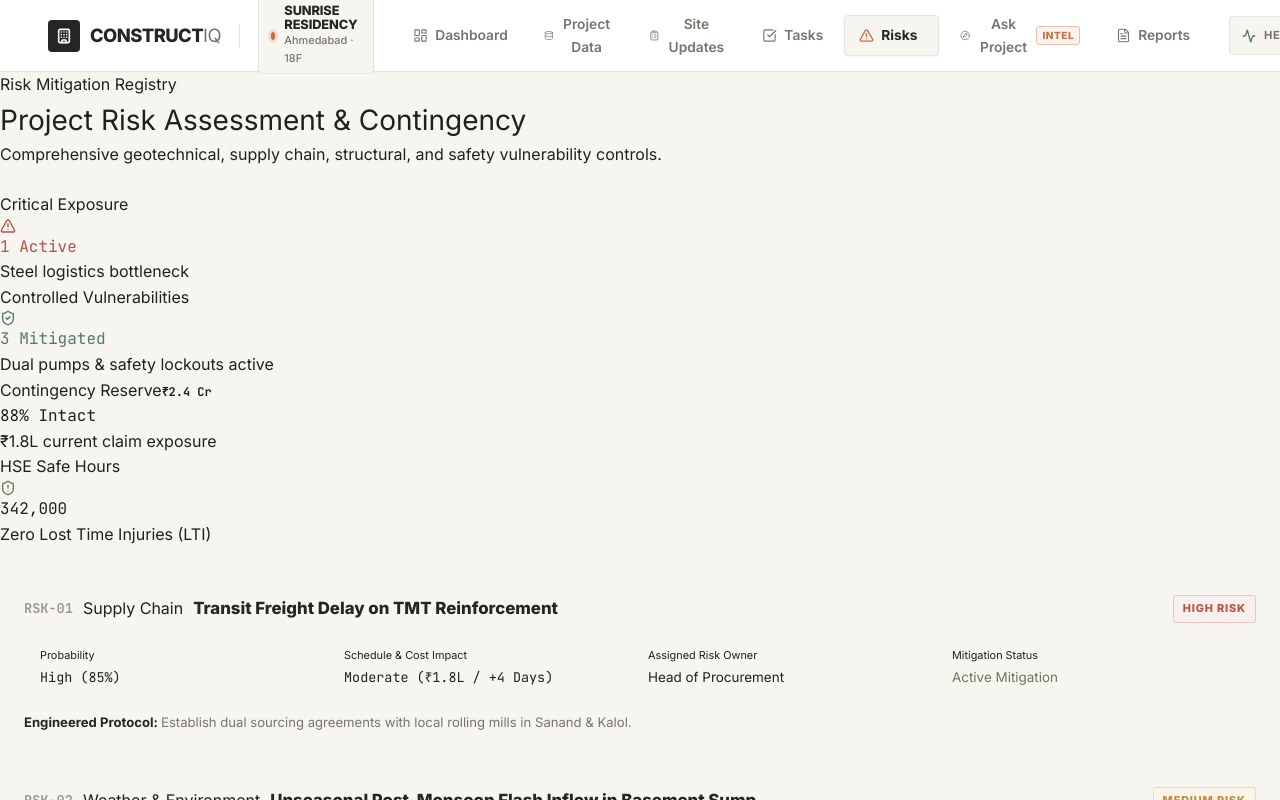
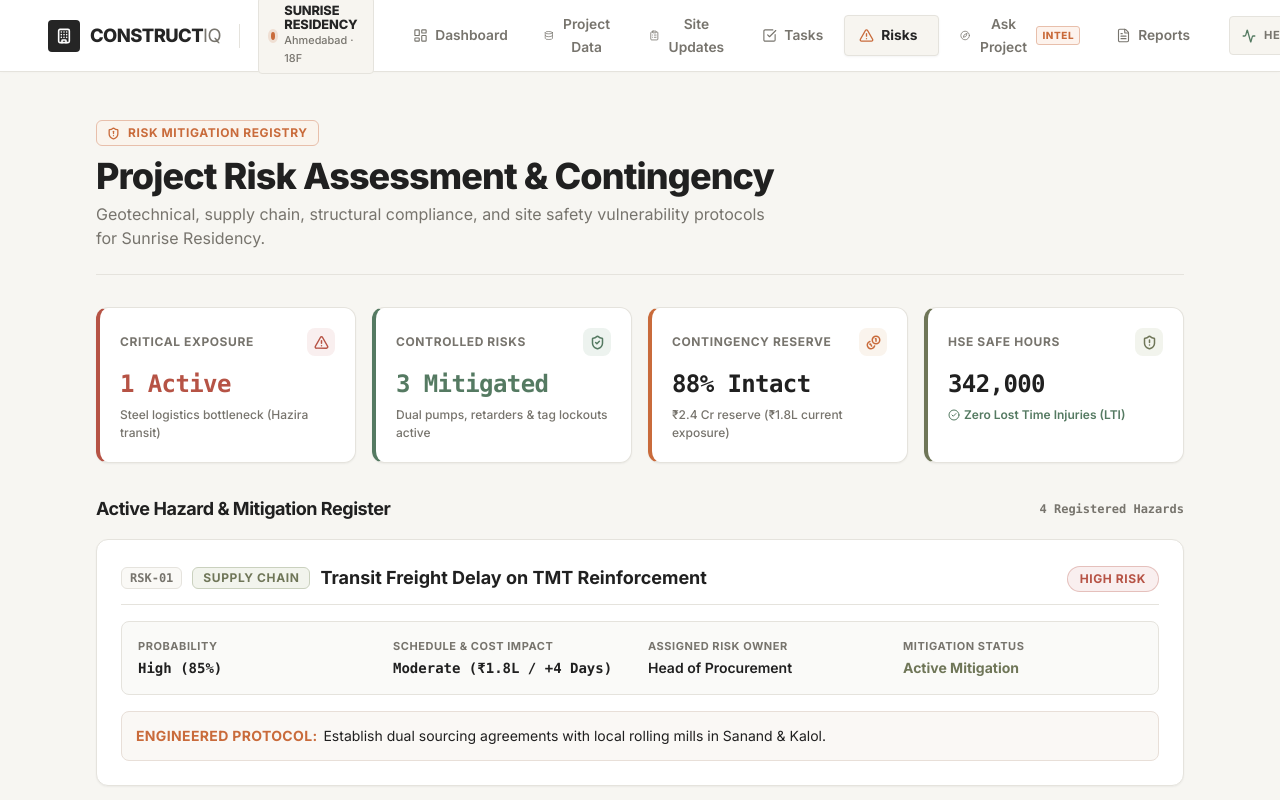
Before and after one commit to Yug1003/Hackathon-LJ, a React (Vite) app: page / in a window 1280 px wide. Both pictures are taken after a click on the button "Risks". Shown: the top 800 px of the page. Built offline with nearby package versions, Linux system fonts and the light colour scheme.

Commit message:
feat: restyle Risks view with max-w-6xl container, 4 colored stat cards, clean risk entry cards, and highlighted protocol boxes

```diff
--- a/src/views/RisksView.jsx
+++ b/src/views/RisksView.jsx
@@ -1,109 +1,216 @@
 import React from 'react';
 import { PROJECT_RISKS } from '../data/projectData';
-import { AlertTriangle, ShieldCheck, CheckCircle2, ShieldAlert } from 'lucide-react';
+import {
+  AlertTriangle,
+  ShieldCheck,
+  ShieldAlert,
+  Coins,
+  CheckCircle2,
+  Clock,
+  ArrowUpRight,
+  ShieldX
+} from 'lucide-react';
 
 export default function RisksView() {
   return (
-    <div className="view-container">
-      <div className="section-header-wrap" style={{ marginBottom: '24px' }}>
-        <div>
-          <div className="hero-subtitle">Risk Mitigation Registry</div>
-          <h1 className="section-title" style={{ fontSize: '1.75rem' }}>Project Risk Assessment & Contingency</h1>
-          <p className="section-caption">
-            Comprehensive geotechnical, supply chain, structural, and safety vulnerability controls.
+    <div className="w-full bg-[#F7F6F2] min-h-[calc(100vh-72px)] py-8 md:py-12 select-none">
+      {/* Centered Main Container */}
+      <div className="max-w-6xl mx-auto px-4 sm:px-6 lg:px-8">
+
+        {/* Page Header & Visual Hierarchy */}
+        <div className="mb-8 pb-6 border-b border-[#E5E3DD]">
+          <div className="inline-flex items-center gap-2 px-2.5 py-1 rounded-md bg-[#FAF4ED] border border-[#E8BFAB] text-[#C96B3B] text-xs font-bold uppercase tracking-wider mb-2.5">
+            <ShieldAlert size={13} strokeWidth={2.4} />
+            <span>Risk Mitigation Registry</span>
+          </div>
+          <h1 className="text-2xl sm:text-3xl lg:text-4xl font-extrabold text-[#202020] tracking-tight">
+            Project Risk Assessment & Contingency
+          </h1>
+          <p className="text-sm sm:text-base text-[#77746D] mt-1.5 max-w-2xl font-normal leading-relaxed">
+            Geotechnical, supply chain, structural compliance, and site safety vulnerability protocols for Sunrise Residency.
+          </p>
+        </div>
+
+        {/* 4 Summary Stat Cards - Responsive Grid */}
+        <div className="grid grid-cols-1 sm:grid-cols-2 lg:grid-cols-4 gap-4 mb-8">
+          {/* Card 1: Critical Exposure */}
+          <div className="bg-white rounded-xl border border-[#E5E3DD] border-l-4 border-l-[#B65345] p-5 shadow-sm hover:shadow-md transition-all duration-200">
+            <div className="flex items-center justify-between mb-3">
+              <span className="text-xs font-bold text-[#77746D] uppercase tracking-wider">
+                Critical Exposure
+              </span>
+              <div className="w-7 h-7 rounded-lg bg-[#F9EFEF] flex items-center justify-center text-[#B65345]">
+                <AlertTriangle size={15} strokeWidth={2.4} />
+              </div>
+            </div>
+            <div className="text-2xl font-extrabold text-[#B65345] tracking-tight font-mono">
+              1 Active
+            </div>
+            <p className="text-xs text-[#77746D] mt-1.5 font-medium leading-normal">
+              Steel logistics bottleneck (Hazira transit)
+            </p>
+          </div>
+
+          {/* Card 2: Controlled Vulnerabilities */}
+          <div className="bg-white rounded-xl border border-[#E5E3DD] border-l-4 border-l-[#557A62] p-5 shadow-sm hover:shadow-md transition-all duration-200">
+            <div className="flex items-center justify-between mb-3">
+              <span className="text-xs font-bold text-[#77746D] uppercase tracking-wider">
+                Controlled Risks
+              </span>
+              <div className="w-7 h-7 rounded-lg bg-[#EDF3EF] flex items-center justify-center text-[#557A62]">
+                <ShieldCheck size={15} strokeWidth={2.4} />
+              </div>
+            </div>
+            <div className="text-2xl font-extrabold text-[#557A62] tracking-tight font-mono">
+              3 Mitigated
+            </div>
+            <p className="text-xs text-[#77746D] mt-1.5 font-medium leading-normal">
+              Dual pumps, retarders & tag lockouts active
+            </p>
+          </div>
+
+          {/* Card 3: Contingency Reserve */}
+          <div className="bg-white rounded-xl border border-[#E5E3DD] border-l-4 border-l-[#C96B3B] p-5 shadow-sm hover:shadow-md transition-all duration-200">
+            <div className="flex items-center justify-between mb-3">
+              <span className="text-xs font-bold text-[#77746D] uppercase tracking-wider">
+                Contingency Reserve
+              </span>
+              <div className="w-7 h-7 rounded-lg bg-[#FAF4ED] flex items-center justify-center text-[#C96B3B]">
+                <Coins size={15} strokeWidth={2.4} />
+              </div>
+            </div>
+            <div className="text-2xl font-extrabold text-[#202020] tracking-tight font-mono">
+              88% Intact
+            </div>
+            <p className="text-xs text-[#77746D] mt-1.5 font-medium leading-normal">
+              ₹2.4 Cr reserve (₹1.8L current exposure)
+            </p>
+          </div>
+
+          {/* Card 4: HSE Safe Hours */}
+          <div className="bg-white rounded-xl border border-[#E5E3DD] border-l-4 border-l-[#6F7658] p-5 shadow-sm hover:shadow-md transition-all duration-200">
+            <div className="flex items-center justify-between mb-3">
+              <span className="text-xs font-bold text-[#77746D] uppercase tracking-wider">
+                HSE Safe Hours
+              </span>
+              <div className="w-7 h-7 rounded-lg bg-[#F2F4ED] flex items-center justify-center text-[#6F7658]">
+                <ShieldAlert size={15} strokeWidth={2.4} />
+              </div>
+            </div>
+            <div className="text-2xl font-extrabold text-[#202020] tracking-tight font-mono">
+              342,000
+            </div>
+            <p className="text-xs text-[#557A62] mt-1.5 font-semibold leading-normal flex items-center gap-1">
+              <CheckCircle2 size={12} />
+              <span>Zero Lost Time Injuries (LTI)</span>
             </p>
           </div>
         </div>
 
-      {/* 2x2 Risk Metrics summary */}
-      <div className="metrics-row" style={{ marginBottom: '28px' }}>
-        <div className="metric-card">
-          <div className="metric-header">
-            <span className="metric-label">Critical Exposure</span>
-            <AlertTriangle size={16} color="#B65345" />
-          </div>
-          <div className="metric-val mono-nums" style={{ color: 'var(--color-status-critical)' }}>1 Active</div>
-          <div className="metric-sub critical">Steel logistics bottleneck</div>
+        {/* Section Headline */}
+        <div className="flex items-center justify-between mb-4">
+          <h2 className="text-lg font-bold text-[#202020] tracking-tight">
+            Active Hazard & Mitigation Register
+          </h2>
+          <span className="text-xs font-semibold text-[#77746D] font-mono">
+            {PROJECT_RISKS.length} Registered Hazards
+          </span>
         </div>
 
-        <div className="metric-card">
-          <div className="metric-header">
-            <span className="metric-label">Controlled Vulnerabilities</span>
-            <ShieldCheck size={16} color="#557A62" />
-          </div>
-          <div className="metric-val mono-nums" style={{ color: 'var(--color-status-success)' }}>3 Mitigated</div>
-          <div className="metric-sub positive">Dual pumps & safety lockouts active</div>
+        {/* Risk Entry Cards - Stacked with clean vertical spacing */}
+        <div className="space-y-4 sm:space-y-5">
+          {PROJECT_RISKS.map((risk) => {
+            const isHigh = risk.level === 'High';
+            const isMedium = risk.level === 'Medium';
+
+            return (
+              <div
+                key={risk.id}
+                className="bg-white rounded-xl border border-[#E5E3DD] p-5 sm:p-6 shadow-sm hover:shadow-md hover:-translate-y-0.5 hover:border-[#C96B3B]/60 transition-all duration-200"
+              >
+                {/* Header Row: Code, Category, Title + Right-aligned Risk Pill */}
+                <div className="flex flex-col sm:flex-row sm:items-center justify-between gap-3 pb-3 border-b border-[#E5E3DD]">
+                  <div className="flex items-center flex-wrap gap-2.5">
+                    <span className="px-2 py-0.5 rounded-md bg-[#FAF9F6] border border-[#E5E3DD] font-mono font-bold text-xs text-[#77746D]">
+                      {risk.id}
+                    </span>
+                    <span className="px-2.5 py-0.5 rounded-md bg-[#F2F4ED] text-[#6F7658] border border-[#CAD1BE] text-xs font-bold uppercase tracking-wider">
+                      {risk.category}
+                    </span>
+                    <h3 className="text-base sm:text-lg font-bold text-[#202020]">
+                      {risk.title}
+                    </h3>
                   </div>
 
-        <div className="metric-card">
-          <div className="metric-header">
-            <span className="metric-label">Contingency Reserve</span>
-            <span className="mono-nums" style={{ fontSize: '0.75rem', fontWeight: 700 }}>₹2.4 Cr</span>
-          </div>
-          <div className="metric-val mono-nums">88% Intact</div>
-          <div className="metric-sub positive">₹1.8L current claim exposure</div>
-        </div>
-
-        <div className="metric-card">
-          <div className="metric-header">
-            <span className="metric-label">HSE Safe Hours</span>
-            <ShieldAlert size={16} color="#6F7658" />
-          </div>
-          <div className="metric-val mono-nums">342,000</div>
-          <div className="metric-sub positive">Zero Lost Time Injuries (LTI)</div>
+                  {/* Level Pill */}
+                  <div className="self-start sm:self-auto">
+                    <span
+                      className={`inline-block px-3 py-1 rounded-full text-xs font-bold uppercase tracking-wider border ${
+                        isHigh
+                          ? 'bg-[#F9EFEF] text-[#B65345] border-[#B65345]/30'
+                          : isMedium
+                          ? 'bg-[#FBF4E8] text-[#C18A3A] border-[#C18A3A]/30'
+                          : 'bg-[#EDF3EF] text-[#557A62] border-[#557A62]/30'
+                      }`}
+                    >
+                      {risk.level} Risk
+                    </span>
                   </div>
                 </div>
 
-      {/* Risks Table / Cards */}
-      <div style={{ display: 'flex', flexDirection: 'column', gap: '14px' }}>
-        {PROJECT_RISKS.map((risk) => (
-          <div
-            key={risk.id}
-            className="critical-card"
-            style={{ padding: '20px 24px' }}
-          >
-            <div style={{ display: 'flex', justifyContent: 'space-between', alignItems: 'flex-start', marginBottom: '8px' }}>
-              <div style={{ display: 'flex', alignItems: 'center', gap: '10px' }}>
-                <span className="mono-nums" style={{ fontWeight: 800, fontSize: '0.85rem', color: 'var(--color-text-muted)' }}>
-                  {risk.id}
+                {/* 4-Column Assessment Details Grid */}
+                <div className="grid grid-cols-1 sm:grid-cols-2 lg:grid-cols-4 gap-4 bg-[#FAFAF8] rounded-lg p-4 border border-[#E5E3DD] my-4">
+                  <div>
+                    <span className="block text-[11px] font-bold text-[#77746D] uppercase tracking-wider">
+                      Probability
                     </span>
-                <span className="question-cat-tag" style={{ margin: 0 }}>
-                  {risk.category}
-                </span>
-                <h3 style={{ fontSize: '1.05rem', fontWeight: 800, color: 'var(--color-primary)' }}>
-                  {risk.title}
-                </h3>
-              </div>
-              <span className={`critical-badge ${risk.level === 'High' ? 'badge-critical' : 'badge-warning'}`}>
-                {risk.level} Risk
+                    <span className="block text-sm font-bold font-mono text-[#202020] mt-0.5">
+                      {risk.probability}
                     </span>
                   </div>
 
-            <div style={{ display: 'grid', gridTemplateColumns: 'repeat(4, 1fr)', gap: '16px', background: 'var(--color-bg)', padding: '12px 16px', borderRadius: 'var(--radius-sm)', margin: '12px 0' }}>
                   <div>
-                <span className="critical-impact-label" style={{ display: 'block', fontSize: '0.68rem' }}>Probability</span>
-                <span className="critical-impact-val mono-nums" style={{ fontSize: '0.84rem' }}>{risk.probability}</span>
+                    <span className="block text-[11px] font-bold text-[#77746D] uppercase tracking-wider">
+                      Schedule & Cost Impact
+                    </span>
+                    <span className="block text-sm font-bold font-mono text-[#202020] mt-0.5">
+                      {risk.impact}
+                    </span>
                   </div>
+
                   <div>
-                <span className="critical-impact-label" style={{ display: 'block', fontSize: '0.68rem' }}>Schedule & Cost Impact</span>
-                <span className="critical-impact-val mono-nums" style={{ fontSize: '0.84rem' }}>{risk.impact}</span>
+                    <span className="block text-[11px] font-bold text-[#77746D] uppercase tracking-wider">
+                      Assigned Risk Owner
+                    </span>
+                    <span className="block text-sm font-semibold text-[#202020] mt-0.5">
+                      {risk.owner}
+                    </span>
                   </div>
+
                   <div>
-                <span className="critical-impact-label" style={{ display: 'block', fontSize: '0.68rem' }}>Assigned Risk Owner</span>
-                <span className="critical-impact-val" style={{ fontSize: '0.84rem' }}>{risk.owner}</span>
-              </div>
-              <div>
-                <span className="critical-impact-label" style={{ display: 'block', fontSize: '0.68rem' }}>Mitigation Status</span>
-                <span className="critical-impact-val" style={{ fontSize: '0.84rem', color: 'var(--color-olive)' }}>{risk.status}</span>
+                    <span className="block text-[11px] font-bold text-[#77746D] uppercase tracking-wider">
+                      Mitigation Status
+                    </span>
+                    <span className="block text-sm font-bold text-[#6F7658] mt-0.5">
+                      {risk.status}
+                    </span>
                   </div>
                 </div>
 
-            <div style={{ fontSize: '0.82rem', color: 'var(--color-text-secondary)', lineHeight: 1.5 }}>
-              <strong style={{ color: 'var(--color-primary)' }}>Engineered Protocol: </strong>
+                {/* Engineered Protocol Box */}
+                <div className="bg-[#FAF8F5] border border-[#E8DFD8] rounded-lg p-3.5 text-xs sm:text-sm text-[#202020] leading-relaxed">
+                  <span className="font-bold text-[#C96B3B] uppercase tracking-wide mr-1.5">
+                    Engineered Protocol:
+                  </span>
+                  <span className="font-normal text-[#202020]">
                     {risk.mitigation}
+                  </span>
                 </div>
               </div>
-        ))}
+            );
+          })}
+        </div>
+
       </div>
     </div>
   );
```
Lines whose indentation alone changed are shown as unchanged.
